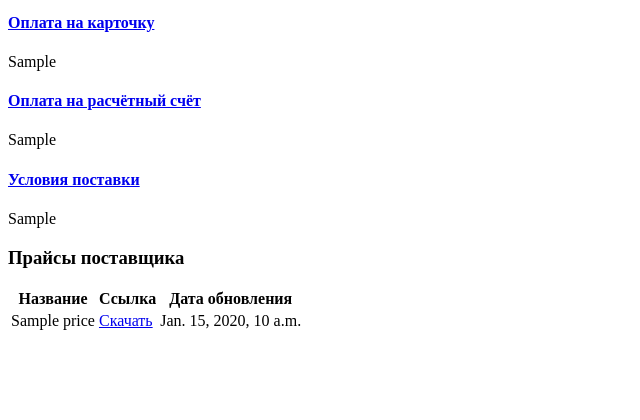
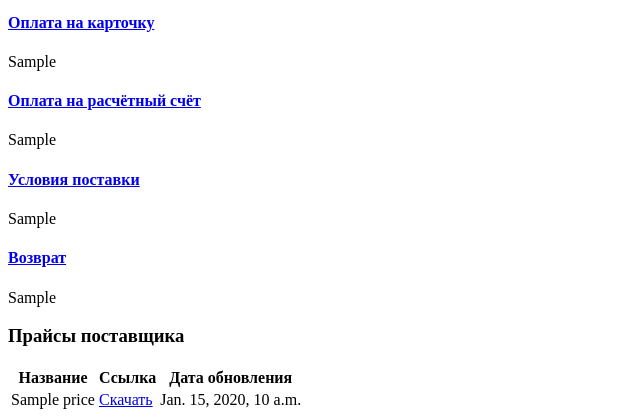
Before and after one commit to vintkor/new_prom, a Django app: template partners/templates/branch.html in a window 1280 px wide. Shown: the part 387-807 px from the top of the page, without its empty margins (0-640 px from the left). Before the commit the page ends 717 px from the top, so only its background shows below. Run offline with Django 3.2, Linux system fonts and the light colour scheme; the template is opened without the code that fills it: most values are stand-ins (such as "Sample title", 1, 10 or a date in 2020); parts of the project's set-up code (start-up, migrations or seed data) failed here and were passed over.

Commit message:
Add return for product

```diff
--- a/catalog/models.py
+++ b/catalog/models.py
@@ -164,6 +164,7 @@ class Delivery(BaseModel):
     payment_card = RichTextUploadingField(verbose_name="Оплата картой")
     payment_bank = RichTextUploadingField(verbose_name="Оплата расчётный счёт")
     delivery_condition = RichTextUploadingField(verbose_name="Условие поставки", default=' ')
+    return_product = RichTextUploadingField(verbose_name="Возврат", blank=True, null=True, default=None)
 
     class Meta:
         verbose_name = "Доп инфо"
--- a/partners/templates/branch.html
+++ b/partners/templates/branch.html
@@ -120,6 +120,21 @@
         </div>
     </div>
 
+    <div class="panel panel-default">
+        <div class="panel-heading" role="tab" id="return_product-head">
+            <h4 class="panel-title"><a role="button"
+                                       data-toggle="collapse"
+                                       data-parent="#dop-info"
+                                       href="#collapse-return_product"
+                                       aria-expanded="true"
+                                       aria-controls="collapse-return_product">Возврат</a>
+            </h4>
+        </div>
+        <div id="collapse-return_product" class="panel-collapse collapse" role="tabpanel" aria-labelledby="return_product-head">
+            <div class="panel-body">{{ delivery.return_product | safe }}</div>
+        </div>
+    </div>
+
 </div>
 
 {% if prices %}
```
Also changed, not shown: catalog/migrations/0006_delivery_return_product.py (added).
